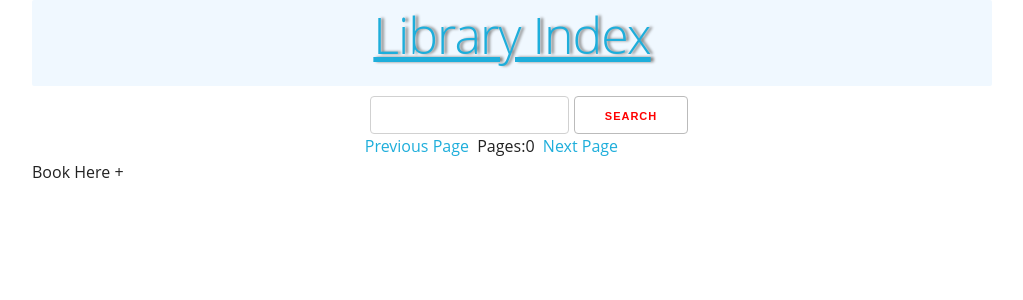
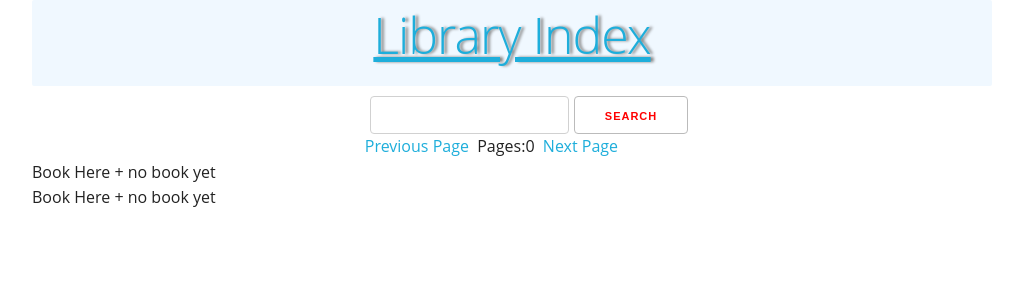
Before and after one commit to alimertcakar/library-app, a React (Create React App) app: page / in a window 1280 px wide. Shown: the top 300 px of the page, without its empty margins (128-1151 px from the left). Built offline with nearby package versions, Linux system fonts and the light colour scheme.

Commit message:
book context

```diff
--- a/src/components/BookDisplay.js
+++ b/src/components/BookDisplay.js
@@ -1,10 +1,10 @@
-import React, { useState } from 'react';
+import React from 'react';
 import '../style/components/BookDisplay.css';
 
 function BookDisplay(props) {
     return (
         <div id="BookDisplay">
-            Book Here + {props.Values}
+            Book Here + {props.booksJson}
         </div>
     )
 }
--- a/src/components/BookList.js
+++ b/src/components/BookList.js
@@ -1,11 +1,15 @@
-import React from 'react';
+import React, { useContext } from 'react';
 import BookDisplay from './BookDisplay';
 import BookContext from './contexts/BookContext';
 
 function BookList(props) {
+    const Books = useContext(BookContext);
+    console.log(Books);
     return (
-        <BookContext.Provider value={props}>
-            <BookDisplay />
+        <BookContext.Provider>
+            <BookDisplay booksJson={Books} />
+            <BookDisplay booksJson={Books} />
+
         </BookContext.Provider>
     )
 }
--- a/src/components/contexts/BookContext.js
+++ b/src/components/contexts/BookContext.js
@@ -1,7 +1,6 @@
 import React, { createContext } from 'react';
-import BookDisplay from './BookDisplay';
 
-const BookContext = createContext({ "context state": "no state" });
+const BookContext = createContext("no book yet");
 
 
 export default BookContext;
```
